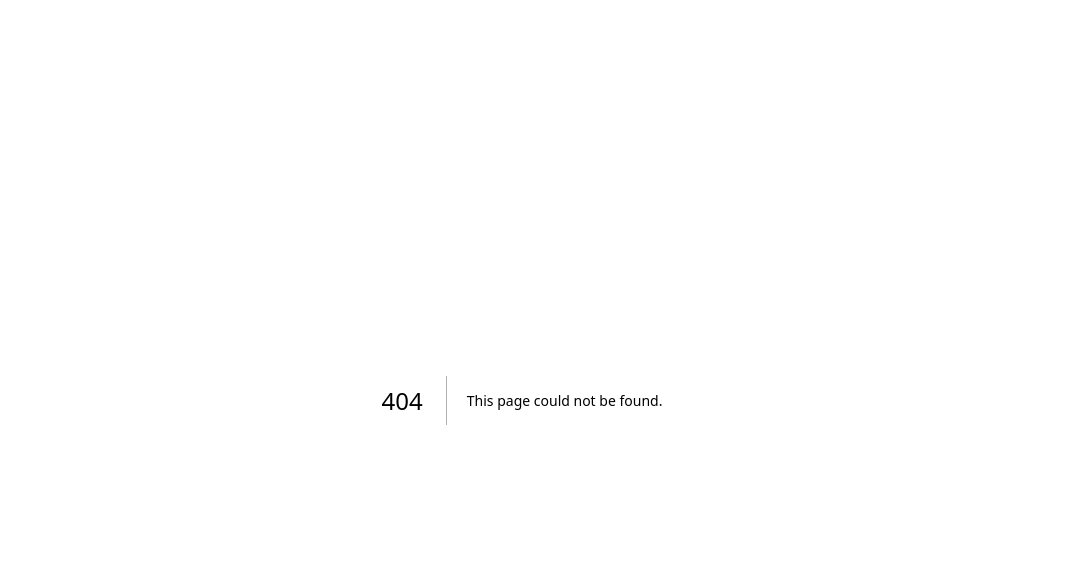
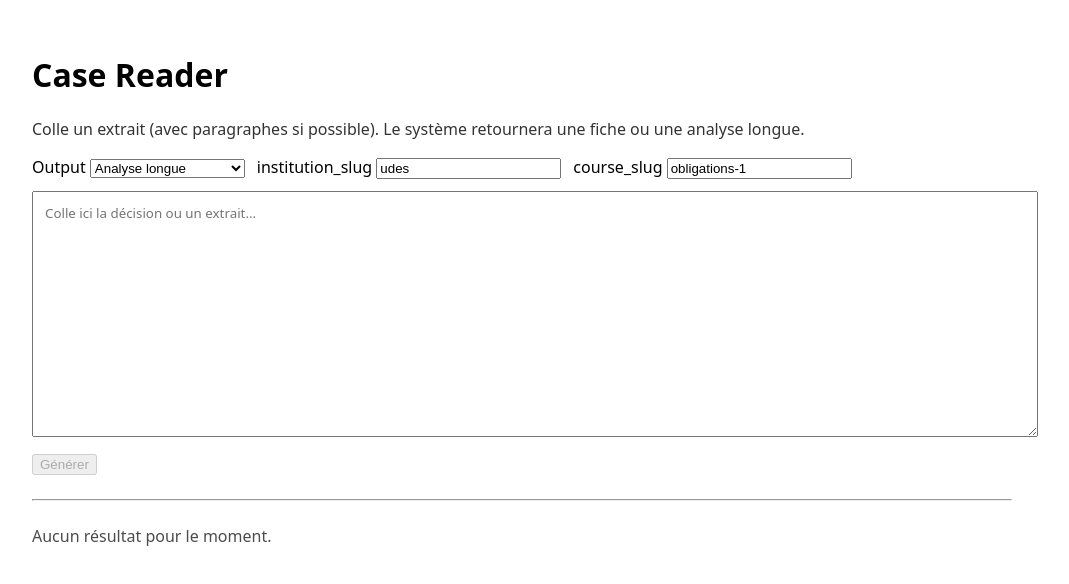
Before and after one commit to quantumprotocole-arch/droitis-next, a Next.js app: page /case-reader in a window 1280 px wide. Before the commit this address had no page. Shown: the top 584 px of the page, without its empty margins (118-1187 px from the left). Built offline with nearby package versions, Linux system fonts and the light colour scheme.

Commit message:
feat: minimal case-reader UI page (route A step 1)

```diff
--- /dev/null
+++ b/app/case-reader/page.tsx
@@ -0,0 +1,138 @@
+"use client";
+
+import { useState } from "react";
+
+type Output =
+  | {
+      type: "clarify";
+      output_mode: "fiche" | "analyse_longue";
+      clarification_questions: string[];
+    }
+  | any;
+
+export default function CaseReaderPage() {
+  const [caseText, setCaseText] = useState("");
+  const [outputMode, setOutputMode] = useState<"fiche" | "analyse_longue">("analyse_longue");
+  const [institutionSlug, setInstitutionSlug] = useState("udes");
+  const [courseSlug, setCourseSlug] = useState("obligations-1");
+
+  const [loading, setLoading] = useState(false);
+  const [status, setStatus] = useState<number | null>(null);
+  const [error, setError] = useState<string | null>(null);
+  const [data, setData] = useState<Output | null>(null);
+
+  async function onGenerate() {
+    setLoading(true);
+    setError(null);
+    setData(null);
+    setStatus(null);
+
+    try {
+      const res = await fetch("/api/case-reader", {
+        method: "POST",
+        headers: { "content-type": "application/json" },
+        body: JSON.stringify({
+          output_mode: outputMode,
+          case_text: caseText,
+          institution_slug: institutionSlug,
+          course_slug: courseSlug
+        })
+      });
+
+      setStatus(res.status);
+      const text = await res.text();
+      let json: any;
+      try {
+        json = JSON.parse(text);
+      } catch {
+        throw new Error("Réponse non-JSON: " + text.slice(0, 300));
+      }
+
+      if (!res.ok) {
+        throw new Error(json?.error ?? `Erreur API (${res.status})`);
+      }
+
+      setData(json);
+    } catch (e: any) {
+      setError(String(e?.message ?? e));
+    } finally {
+      setLoading(false);
+    }
+  }
+
+  return (
+    <div style={{ maxWidth: 980, margin: "0 auto", padding: 24 }}>
+      <h1>Case Reader</h1>
+      <p style={{ opacity: 0.8 }}>
+        Colle un extrait (avec paragraphes si possible). Le système retournera une fiche ou une analyse longue.
+      </p>
+
+      <div style={{ display: "flex", gap: 12, flexWrap: "wrap", marginBottom: 12 }}>
+        <label>
+          Output&nbsp;
+          <select value={outputMode} onChange={(e) => setOutputMode(e.target.value as any)}>
+            <option value="analyse_longue">Analyse longue</option>
+            <option value="fiche">Fiche (téléchargeable)</option>
+          </select>
+        </label>
+
+        <label>
+          institution_slug&nbsp;
+          <input value={institutionSlug} onChange={(e) => setInstitutionSlug(e.target.value)} />
+        </label>
+
+        <label>
+          course_slug&nbsp;
+          <input value={courseSlug} onChange={(e) => setCourseSlug(e.target.value)} />
+        </label>
+      </div>
+
+      <textarea
+        value={caseText}
+        onChange={(e) => setCaseText(e.target.value)}
+        placeholder="Colle ici la décision ou un extrait..."
+        style={{ width: "100%", minHeight: 220, padding: 12, fontFamily: "inherit" }}
+      />
+
+      <div style={{ marginTop: 12, display: "flex", gap: 12, alignItems: "center" }}>
+        <button onClick={onGenerate} disabled={loading || caseText.trim().length === 0}>
+          {loading ? "Génération..." : "Générer"}
+        </button>
+        {status !== null && <span style={{ opacity: 0.8 }}>STATUS: {status}</span>}
+        {error && <span style={{ color: "crimson" }}>{error}</span>}
+      </div>
+
+      <hr style={{ margin: "24px 0" }} />
+
+      {!data && <p style={{ opacity: 0.7 }}>Aucun résultat pour le moment.</p>}
+
+      {data?.type === "clarify" && (
+        <div>
+          <h2>Informations manquantes</h2>
+          <ol>
+            {(data.clarification_questions ?? []).map((q: string, idx: number) => (
+              <li key={idx}>{q}</li>
+            ))}
+          </ol>
+          <p style={{ opacity: 0.8 }}>
+            👉 Ajoute ces infos dans le texte (ou colle un extrait plus complet) puis relance.
+          </p>
+        </div>
+      )}
+
+      {data && data.type !== "clarify" && (
+        <div>
+          <h2>Résultat</h2>
+          <pre style={{ whiteSpace: "pre-wrap", padding: 12, background: "#111", color: "#eee" }}>
+            {JSON.stringify(data, null, 2)}
+          </pre>
+
+          {/* Prochaine étape: bouton Download (PDF/Docx) */}
+          <p style={{ opacity: 0.8 }}>
+            Prochaine étape : bouton “Télécharger la fiche” (PDF/Docx minimal).
+          </p>
+        </div>
+      )}
+    </div>
+  );
+}
```
